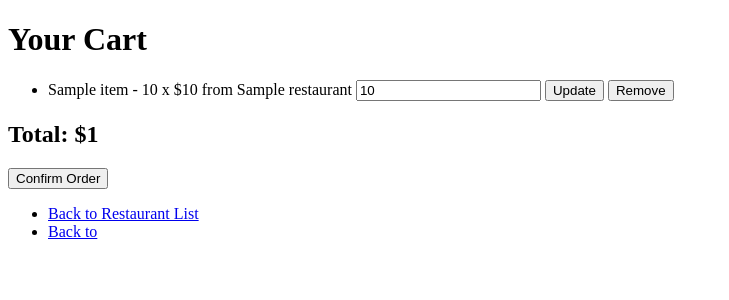
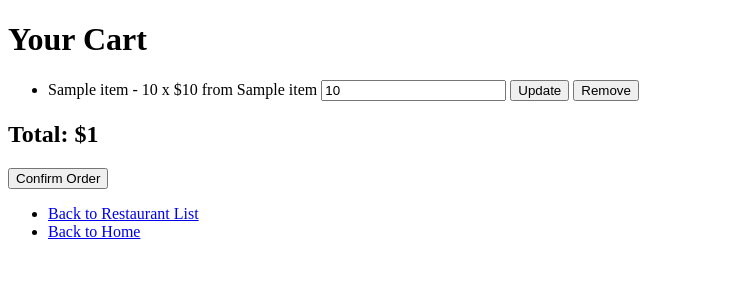
Before and after one commit to alyee18/Lari-Lari-MMU, a Flask app: template templates/cart.html in a window 1280 px wide. Shown: the top 300 px of the page, without its empty margins (0-729 px from the left). Run offline with Flask 3, Linux system fonts and the light colour scheme; the template is opened without the code that fills it: most values are stand-ins (such as "Sample title", 1, 10 or a date in 2020).

Commit message:
i fix the error when add cart and come out web error

```diff
--- a/app.py
+++ b/app.py
@@ -218,15 +218,10 @@ def confirm_order():
         flash("Your cart is empty.", "error")
         return redirect(url_for("view_cart"))
 
-    # Process the order here
-    # For example, save order details to the database, send a confirmation email, etc.
-
-    # Clear the cart after confirming the order
     session.pop("cart", None)
 
     flash("Your order has been confirmed!", "success")
     return redirect(url_for("index"))
-
 
 @app.route("/restaurant/<int:restaurant_id>")
 @login_required(role='buyer')
@@ -316,7 +311,7 @@ def view_cart():
     for item in cart_items:
         item["restaurant_name"] = restaurants.get(item["restaurant_id"], "Unknown")
 
-    return render_template("cart.html", cart_items=cart_items, total_price=total_price, restaurants=restaurants)
+    return render_template("cart.html", cart_items=cart_items, total_price=total_price)
 
 @app.route("/update_cart", methods=["POST"])
 @login_required(role='buyer')
--- a/templates/cart.html
+++ b/templates/cart.html
@@ -3,7 +3,7 @@
 <head>
     <meta charset="UTF-8">
     <meta name="viewport" content="width=device-width, initial-scale=1.0">
-    <title>Shopping Cart</title>
+    <title>Cart</title>
 </head>
 <body>
     <h1>Your Cart</h1>
@@ -12,7 +12,7 @@
         <ul>
             {% for item in cart_items %}
                 <li>
-                    {{ item['item_name'] }} - {{ item['quantity'] }} x ${{ item['price'] }} from {{ restaurants[item['restaurant_id']]['name'] }}
+                    {{ item['item_name'] }} - {{ item['quantity'] }} x ${{ item['price'] }} from {{ item['restaurant_name'] }}
                     <form action="{{ url_for('update_cart') }}" method="post" style="display:inline;">
                         <input type="hidden" name="item_index" value="{{ loop.index0 }}">
                         <input type="number" name="quantity" value="{{ item['quantity'] }}" min="1">
@@ -38,4 +38,7 @@
 
     <ul>
         <li><a href="{{ url_for('restaurant_list') }}">Back to Restaurant List</a></li>
-        <li><a href="{{ url_for('index') }}">Back to
+        <li><a href="{{ url_for('index') }}">Back to Home</a></li>
+    </ul>
+</body>
+</html>
--- a/templates/restaurants.html
+++ b/templates/restaurants.html
@@ -7,6 +7,9 @@
 </head>
 <body>
     <h1>Restaurants</h1>
+
+    <p><a href="{{ url_for('view_cart') }}">View Cart</a></p>
+
     <ul>
             {% for restaurant in restaurants %}
                 <li>
```
Also changed, not shown: create_table.py (line endings or trailing spaces), database.db.
